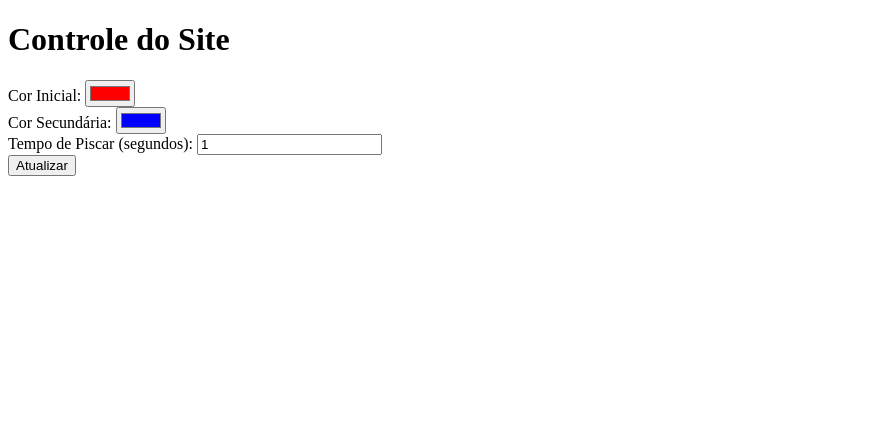
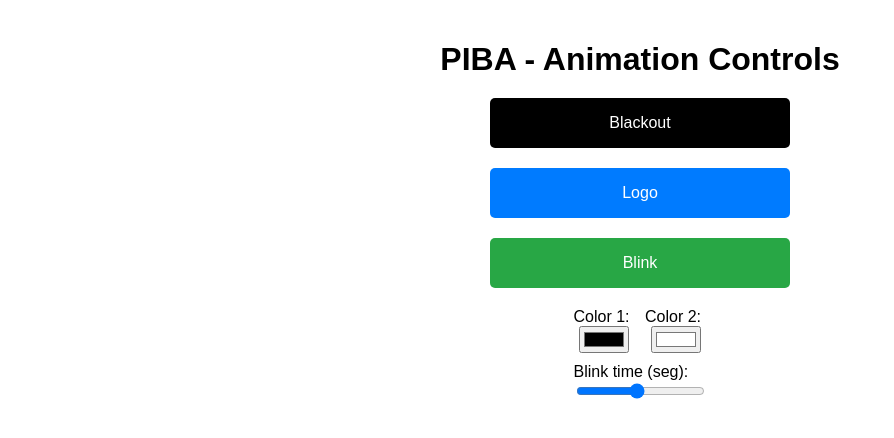
Before and after one commit to CardosoGuiVi/mobile-sync, a plain HTML site: page admin.html in a window 1280 px wide. Shown: the whole page, without its empty margins (0-894 px from the left). Drawn offline with Linux system fonts and the light colour scheme; no server answers.

Commit message:
Add files via upload

```diff
--- a/admin.html
+++ b/admin.html
@@ -2,27 +2,101 @@
 <html>
 <head>
     <title>Admin Control</title>
+    <style>
+        body {
+            font-family: Arial, sans-serif;
+            text-align: center;
+            margin: 0;
+            padding: 20px;
+        }
+        h1 {
+            margin-bottom: 20px;
+        }
+        .controls {
+            display: flex;
+            flex-direction: column;
+            align-items: center;
+            gap: 20px;
+        }
+        button {
+            width: 300px;
+            height: 50px;
+            padding: 10px 20px;
+            font-size: 16px;
+            border: none;
+            border-radius: 5px;
+            cursor: pointer;
+        }
+        button:hover {
+            opacity: 0.9;
+        }
+
+        #color-controls label {
+            display: flex;
+        }
+
+        #color-controls {
+            display: grid;
+            grid-template-columns: 1fr 1fr;
+            grid-template-rows: auto auto;
+            gap: 10px;
+        }
+
+        #color-controls-1 {
+            grid-column: 1 / 2;
+        }
+
+        #color-controls-2 {
+            grid-column: 2 / 3;
+        }
+
+        #color-controls-3 {
+            grid-column: 1 / 3;
+        }
+    </style>
 </head>
 <body>
-    <h1>Controle do Site</h1>
+    <h1>PIBA - Animation Controls</h1>
 
-    <label for="color1">Cor Inicial:</label>
-    <input type="color" id="color1" value="#ff0000">
-    <br>
+    <div class="controls">
+        <!-- Blackout Button -->
+        <button id="blackout" style="background-color: black; color: white;">Blackout</button>
+
+        <!-- Logo Button -->
+        <button id="logo" style="background-color: #007bff; color: white;">Logo</button>
+
+        <!-- Blink Configuration -->
+        <button id="blink" style="background-color: #28a745; color: white;">Blink</button>
+        <div id="color-controls">
+            <div id="color-controls-1">
+                <label for="color1">Color 1:</label>
+                <input type="color" id="color1" value="#000000">
+            </div>
+
+            <div id="color-controls-2">
+                <label for="color2">Color 2:</label>
+                <input type="color" id="color2" value="#ffffff">
+            </div>
+
+            <div id="color-controls-3">
+                <label id="blink-time-text" for="blink-time">Blink time (seg):</label>
+                <input type="range" id="blink-time" value="1" min="0.1" max="2" step="0.1">
+            </div>
+
+            <!-- <label for="color1">Cor Inicial:</label>
+            <input type="color" id="color1" value="#000000">
 
             <label for="color2">Cor Secundária:</label>
-    <input type="color" id="color2" value="#0000ff">
-    <br>
+            <input type="color" id="color2" value="#ffffff">
 
-    <label for="blink-time">Tempo de Piscar (segundos):</label>
-    <input type="number" id="blink-time" value="1" min="0.1" step="0.1">
-    <br>
-
-    <button id="update">Atualizar</button>
+            <label id="blink-time-text" for="blink-time">Tempo de Piscar (segundos):</label>
+            <input type="range" id="blink-time" value="1" min="0.1" max="2" step="0.1"> -->
+        </div>
+    </div>
 
     <script type="module">
         import { initializeApp } from "https://www.gstatic.com/firebasejs/11.1.0/firebase-app.js";
-        import { getDatabase, ref, set, onValue } from "https://www.gstatic.com/firebasejs/11.1.0/firebase-database.js";
+        import { getDatabase, ref, set } from "https://www.gstatic.com/firebasejs/11.1.0/firebase-database.js";
 
         const firebaseConfig = {
             apiKey: "AIzaSyD1_jce8AKIShD-10OQFHZMgtnPJbjC2pw",
@@ -38,32 +112,41 @@
         const app = initializeApp(firebaseConfig);
         const db = getDatabase(app);
 
-        document.getElementById('update').addEventListener('click', () => {
+        // Botão Blackout
+        document.getElementById('blackout').addEventListener('click', () => {
+            set(ref(db, 'settings'), {
+                animation: "blackout",
+                color1: "#000000",
+                color2: "#000000"
+            });
+        });
+
+        // Botão Logo
+        document.getElementById('logo').addEventListener('click', () => {
+            set(ref(db, 'settings'), {
+                animation: "logo",
+                message: "Tudo certo! Aguarde nosso culto começar…",
+                color1: "#000000",
+                color2: "#000000"
+            });
+        });
+
+        // Botão Blink
+        document.getElementById('blink-time').addEventListener('input', () => {
+            document.getElementById('blink-time-text').innerText = `Blink time (seg): ${document.getElementById('blink-time').value}`;
+        });
+
+        document.getElementById('blink').addEventListener('click', () => {
             const color1 = document.getElementById('color1').value;
             const color2 = document.getElementById('color2').value;
             const blinkTime = document.getElementById('blink-time').value;
 
-            // Atualiza as configurações no Firebase
             set(ref(db, 'settings'), {
+                animation: "blink",
                 color1,
                 color2,
                 blinkTime
-            }).then(() => {
-                console.log("Configurações atualizadas com sucesso!");
-            }).catch((error) => {
-                console.error("Erro ao atualizar configurações: ", error);
-                console.log("Erro ao atualizar configurações. Verifique o console para mais detalhes.");
             });
-        });
-
-        // Atualiza os campos com os valores atuais do Firebase
-        onValue(ref(db, 'settings'), (snapshot) => {
-            const data = snapshot.val();
-            if (data) {
-                document.getElementById('color1').value = data.color1 || "#ff0000";
-                document.getElementById('color2').value = data.color2 || "#0000ff";
-                document.getElementById('blink-time').value = data.blinkTime || 1;
-            }
         });
     </script>
 </body>
--- /dev/null
+++ b/css/styles.css
@@ -0,0 +1,64 @@
+@font-face {
+    font-family: "Gotham Bold";
+    src: url("../assets/fonts/Gotham Bold.otf") format("opentype");
+}
+
+:root {
+    --color1: black;
+    --color2: black;
+    --blink-time: 1s;
+}
+
+body, html {
+    margin: 0;
+    padding: 0;
+    width: 100%;
+    height: 100%;
+    overflow: hidden;
+}
+
+#container {
+    width: 100vw;
+    height: 100vh;
+    display: flex;
+    justify-content: center;
+    align-items: center;
+    text-align: center;
+    font-family: Arial, sans-serif;
+}
+
+#container.blink {
+    animation: blink var(--blink-time) infinite;
+}
+
+@keyframes blink {
+    0% {
+        background-color: var(--color1);
+    }
+    50% {
+        background-color: var(--color2);
+    }
+    100% {
+        background-color: var(--color1);
+    }
+}
+
+#logo {
+    display: none;
+    flex-direction: column;
+    align-items: center;
+    justify-content: center;
+}
+
+#logo img {
+    width: 90vw;
+    height: auto;
+    max-width: 100%;
+}
+
+#logo p {
+    font-family: "Gotham Bold";
+    margin-bottom: 20px;
+    font-size: 2.5em;
+    color: white;
+}
--- a/index.html
+++ b/index.html
@@ -2,93 +2,19 @@
 <html>
 <head>
     <title>Fullscreen Animation</title>
-    <link rel="stylesheet" href="styles.css">
+    <link rel="icon" href="assets/icon.png">
+    <link rel="stylesheet" href="css/styles.css">
     <link rel="manifest" href="manifest.json">
-    <style>
-        :root {
-            --color1: red;
-            --color2: blue;
-            --blink-time: 1s;
-        }
-
-        body, html {
-            margin: 0;
-            padding: 0;
-            width: 100%;
-            height: 100%;
-            overflow: hidden;
-        }
-
-        #container {
-            width: 100vw;
-            height: 100vh;
-            display: flex;
-            justify-content: center;
-            align-items: center;
-            animation: blink var(--blink-time) infinite;
-        }
-
-        @keyframes blink {
-            0% {
-                background-color: var(--color1);
-            }
-            50% {
-                background-color: var(--color2);
-            }
-            100% {
-                background-color: var(--color1);
-            }
-        }
-    </style>
 </head>
 <body>
-    <div id="container"></div>
-    <button id="fullscreen-btn"
-        style="position: fixed; bottom: 10px; right: 10px; z-index: 1000; mix-blend-mode: difference;
-            background: none; border: none; color: white; font-size: 16px; cursor: pointer;">
-        Tela Cheia
-    </button>
+    <div id="container">
+        <div id="logo">
+            <img src="assets/logo.png" alt="Logo">
+            <p>Tudo certo!<br>Aguarde nosso culto começar…</p>
+        </div>
+    </div>
 
-    <script type="module">
-        import { initializeApp } from "https://www.gstatic.com/firebasejs/11.1.0/firebase-app.js";
-        import { getDatabase, ref, onValue } from "https://www.gstatic.com/firebasejs/11.1.0/firebase-database.js";
-
-        const firebaseConfig = {
-          apiKey: "AIzaSyD1_jce8AKIShD-10OQFHZMgtnPJbjC2pw",
-          authDomain: "piba-happy-new-year.firebaseapp.com",
-          databaseURL: "https://piba-happy-new-year-default-rtdb.firebaseio.com",
-          projectId: "piba-happy-new-year",
-          storageBucket: "piba-happy-new-year.firebasestorage.app",
-          messagingSenderId: "627238322422",
-          appId: "1:627238322422:web:6c25a982ce66f437fdacd7",
-          measurementId: "G-148ZJ9K8ZQ"
-        };
-
-        const app = initializeApp(firebaseConfig);
-        const db = getDatabase(app);
-
-        const container = document.getElementById("container");
-        const fullscreenBtn = document.getElementById("fullscreen-btn");
-
-        // Atualiza as variáveis CSS em tempo real com base nos dados do Firebase
-        onValue(ref(db, 'settings'), (snapshot) => {
-            const data = snapshot.val();
-            console.log(data);
-            if (data) {
-                document.documentElement.style.setProperty('--color1', data.color1 || 'red');
-                document.documentElement.style.setProperty('--color2', data.color2 || 'blue');
-                document.documentElement.style.setProperty('--blink-time', (data.blinkTime || 1) + 's');
-            }
-        });
-
-        // Ativar modo tela cheia
-        fullscreenBtn.addEventListener('click', () => {
-            if (document.fullscreenElement) {
-                document.exitFullscreen();
-            } else {
-                document.documentElement.requestFullscreen();
-            }
-        });
-    </script>
+    <script type="module" src="js/firebase-config.js"></script>
+    <script type="module" src="js/index.js"></script>
 </body>
 </html>
```
Also changed, not shown: js/admin.js (added, +18 -0 lines), js/firebase-config.js (added, +16 -0 lines), js/index.js (added, +28 -0 lines), assets/icon.png (added), assets/logo.png (added), fonts/Gotham Bold.otf (added). Lines whose indentation alone changed are shown as unchanged.
